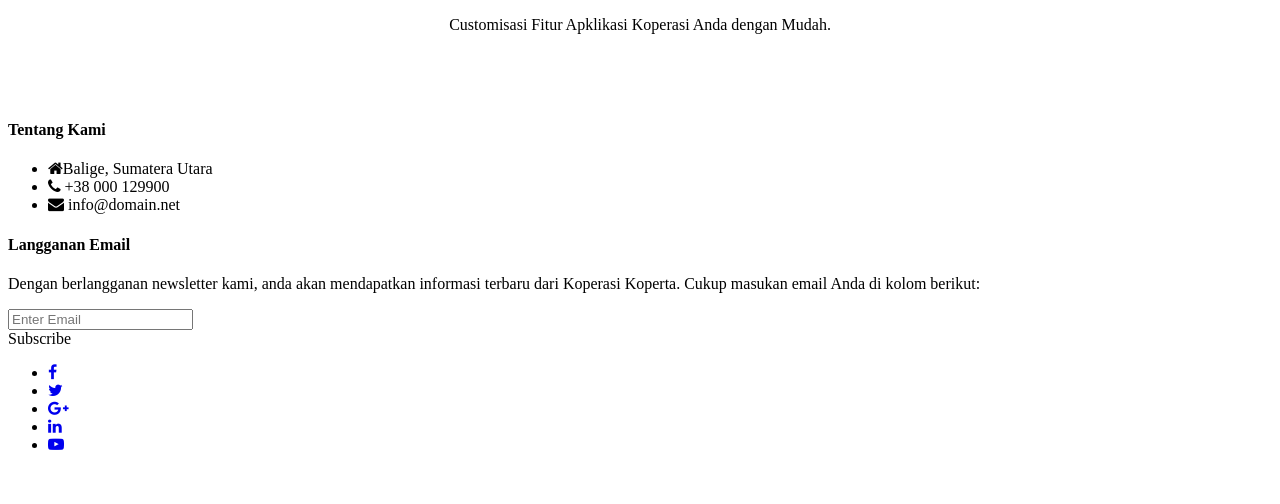
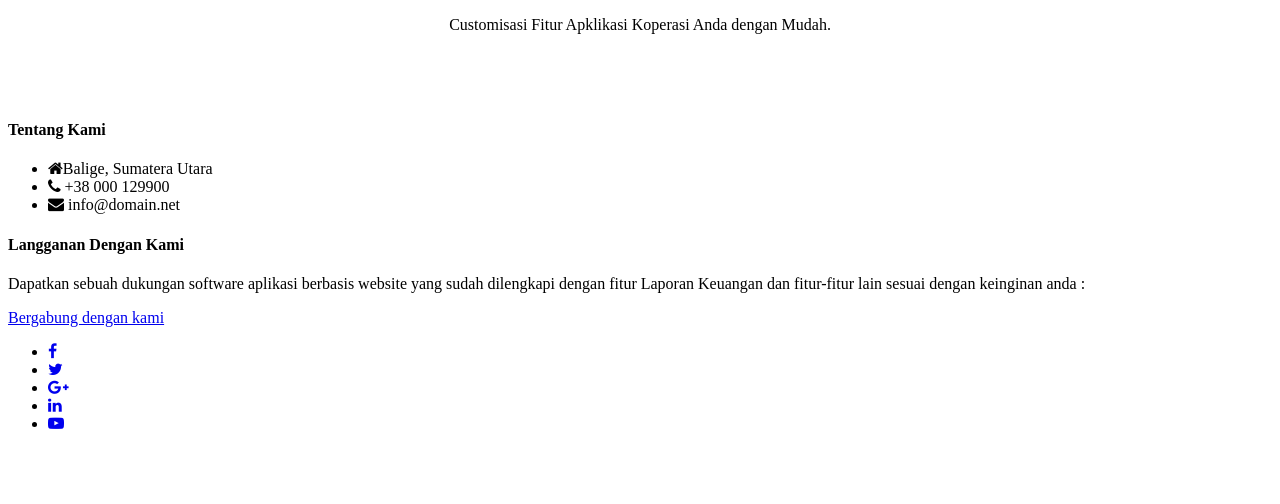
Before and after one commit to andresihombing/koperta, a Yii app: template frontend/views/site/index.php in a window 1280 px wide. Shown: the part 1982-2486 px from the top of the page. After the commit the page ends 2411 px from the top, so only its background shows below. Run offline with PHP 8.4 and a stand-in for Yii, Linux system fonts and the light colour scheme; the template is opened without the code that fills it, so the values that code supplies are empty; some libraries are stand-ins or nearby versions.

Commit message:
save css

```diff
--- a/frontend/views/layouts/main.php
+++ b/frontend/views/layouts/main.php
@@ -92,13 +92,11 @@ AppAsset::register($this);
 
       <div class="col-md-4 wow fadeInDown" data-wow-duration="1000ms" data-wow-delay="900ms">
         <div class="">
-          <h4>Langganan Email</h4>
-          <p >Dengan berlangganan newsletter kami, anda akan mendapatkan informasi terbaru dari Koperasi Koperta. Cukup masukan email Anda di kolom berikut:</p>
+          <h4>Langganan Dengan Kami</h4>
+          <p >Dapatkan sebuah dukungan software aplikasi berbasis website yang sudah dilengkapi dengan fitur Laporan Keuangan dan fitur-fitur lain sesuai dengan keinginan anda :</p>
+
           <div class="btn-gamp">
-            <input type="email" class="form-control" id="exampleInputEmail3" placeholder="Enter Email">
-          </div>
-          <div class="btn-gamp">
-            <a type="submit" class="btn btn-default">Subscribe</a>
+            <?= Html::a('Bergabung dengan kami', ['site/signup'], ['class' => 'btn btn-success']) ?>
           </div>
 
         </div>
--- a/frontend/web/css/site.css
+++ b/frontend/web/css/site.css
@@ -159,7 +159,7 @@ a.desc:after {
 ============================ */
 footer {
     padding:50px;
-    background:#1a57a5;
+    background:#495058;
 }
 
 footer p {
@@ -171,7 +171,7 @@ footer h4 {
     text-transform:uppercase;
     text-shadow:none;
     font-weight:550;
-    color:#272727;
+    color:#ffffff;
 }
 
 footer .btn-gamp a {
@@ -179,7 +179,7 @@ footer .btn-gamp a {
     text-transform: uppercase;
     letter-spacing: 3px;
     color: #fff;
-    width: 180px;
+    width: 250px;
     height: 60px;
     text-align: center;
     display: inline-block;
```
